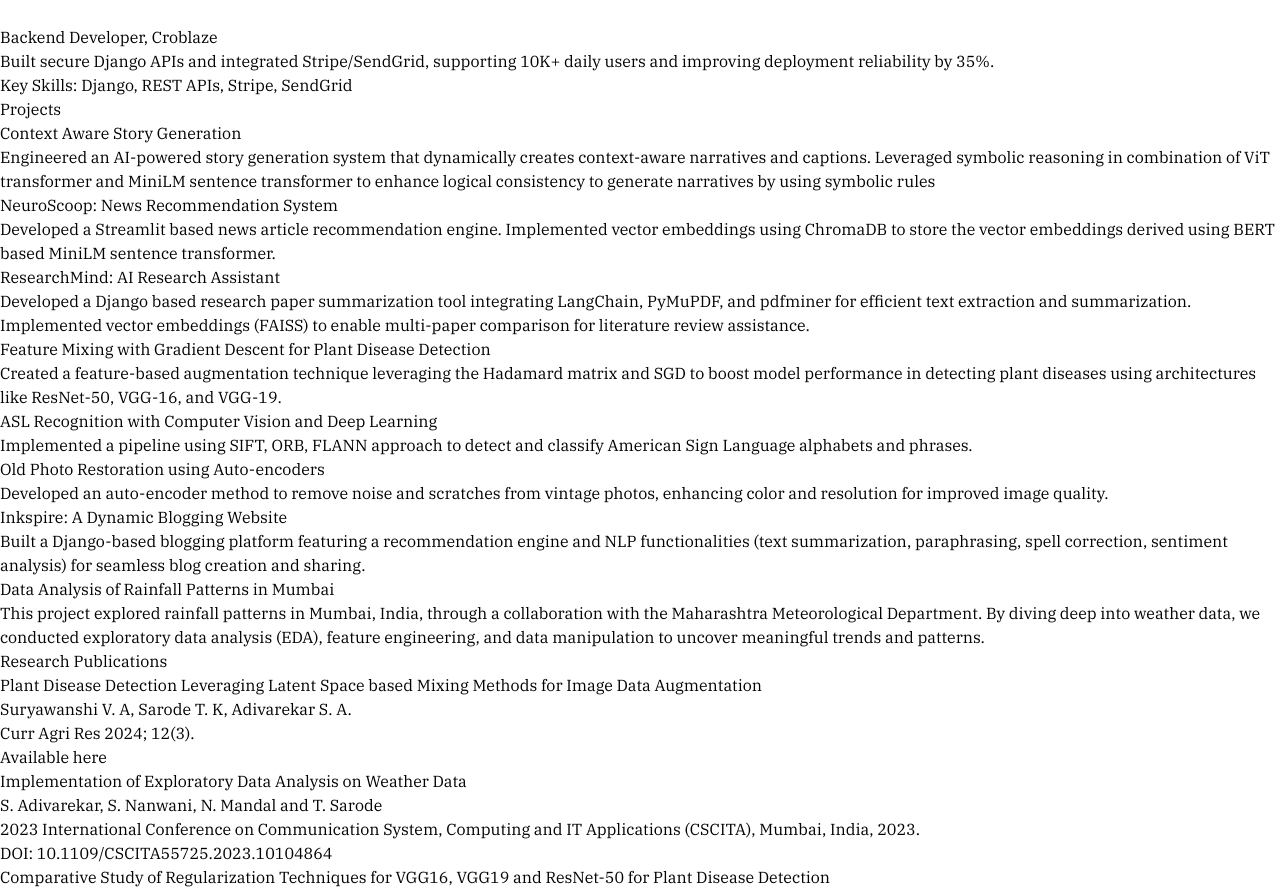
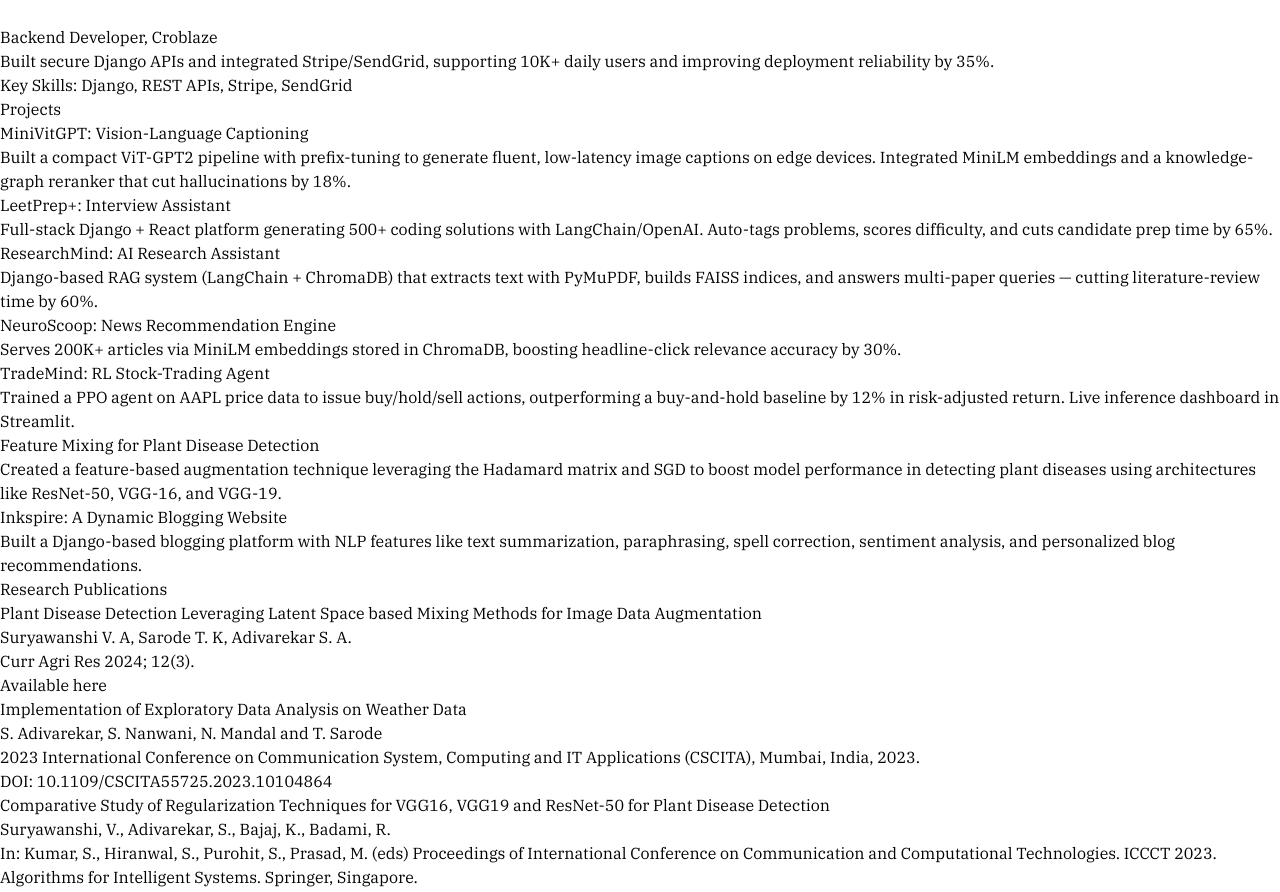
Before and after one commit to Sahiladiv/Portfolio_Sahil, a React (Vite) app: page / in a window 1280 px wide. Shown: the part 5458-6350 px from the top of the page. Built offline with nearby package versions, Linux system fonts and the light colour scheme.

Commit message:
Update Projects.jsx

```diff
--- a/src/components/Projects.jsx
+++ b/src/components/Projects.jsx
@@ -1,108 +1,69 @@
 import React from "react";
 
-const Projects = () => {
-  return (
-    <section id="projects" className="py-16">
-      {/* Outer container with horizontal padding and centered layout */}
-      <div className="container mx-auto px-8">
-        {/* Section Title */}
-        <div className="text-center mb-8">
-          <h2 className="my-10 text-4xl font-serif text-black text-center mb-8">Projects</h2>
-        </div>
+const projects = [
+  {
+    title: "MiniVitGPT: Vision-Language Captioning",
+    description:
+      "Built a compact ViT-GPT2 pipeline with prefix-tuning to generate fluent, low-latency image captions on edge devices. Integrated MiniLM embeddings and a knowledge-graph reranker that cut hallucinations by 18%.",
+  },
+  {
+    title: "LeetPrep+: Interview Assistant",
+    description:
+      "Full-stack Django + React platform generating 500+ coding solutions with LangChain/OpenAI. Auto-tags problems, scores difficulty, and cuts candidate prep time by 65%.",
+  },
+  {
+    title: "ResearchMind: AI Research Assistant",
+    description:
+      "Django-based RAG system (LangChain + ChromaDB) that extracts text with PyMuPDF, builds FAISS indices, and answers multi-paper queries — cutting literature-review time by 60%.",
+  },
+  {
+    title: "NeuroScoop: News Recommendation Engine",
+    description:
+      "Serves 200K+ articles via MiniLM embeddings stored in ChromaDB, boosting headline-click relevance accuracy by 30%.",
+  },
+  {
+    title: "TradeMind: RL Stock-Trading Agent",
+    description:
+      "Trained a PPO agent on AAPL price data to issue buy/hold/sell actions, outperforming a buy-and-hold baseline by 12% in risk-adjusted return. Live inference dashboard in Streamlit.",
+  },
+  {
+    title: "Feature Mixing for Plant Disease Detection",
+    description:
+      "Created a feature-based augmentation technique leveraging the Hadamard matrix and SGD to boost model performance in detecting plant diseases using architectures like ResNet-50, VGG-16, and VGG-19.",
+  },
+  {
+    title: "Inkspire: A Dynamic Blogging Website",
+    description:
+      "Built a Django-based blogging platform with NLP features like text summarization, paraphrasing, spell correction, sentiment analysis, and personalized blog recommendations.",
+  },
+];
 
-        {/* Cards Grid */}
-        <div className="grid grid-cols-1 md:grid-cols-2 lg:grid-cols-3 gap-6">
-          {/* Card 1 */}
-          <div className="bg-white rounded-lg shadow-lg overflow-hidden">
-            <div className="p-6 text-neutral-800">
-              <h3 className="text-xl font-semibold mb-2">Context Aware Story Generation</h3>
-              <div className="w-full h-[1px] bg-gray-300 mb-4"></div>
-              <p className="mb-4">
-                Engineered an AI-powered story generation system that dynamically creates context-aware narratives and captions. Leveraged symbolic reasoning in combination of ViT transformer and MiniLM sentence transformer to enhance logical consistency to generate narratives by using symbolic rules
-              </p>
+const Projects = () => (
+  <section id="projects" className="py-16">
+    <div className="container mx-auto px-8">
+      <h2 className="my-10 text-4xl font-serif text-black text-center">
+        Projects
+      </h2>
+
+      <div className="grid grid-cols-1 md:grid-cols-2 lg:grid-cols-3 gap-6">
+        {projects.map(({ title, description }, index) => (
+          <div
+            key={index}
+            className="bg-white rounded-lg shadow-lg overflow-hidden"
+          >
+            <div className="p-6 text-neutral-800 h-full flex flex-col">
+              {/* Force uniform height for title + line block */}
+              <div className="min-h-[80px] flex flex-col justify-end">
+                <h3 className="text-xl font-semibold mb-2 leading-snug">{title}</h3>
+                <div className="w-full h-px bg-gray-300 mb-4" />
+              </div>
+              <p className="flex-grow">{description}</p>
             </div>
           </div>
-
-          {/* Card 2 - News Recommendation Engine */}
-          <div className="bg-white rounded-lg shadow-lg overflow-hidden">
-            <div className="p-6 text-neutral-800">
-              <h3 className="text-xl font-semibold mb-2">NeuroScoop: News Recommendation System</h3>
-              <div className="w-full h-[1px] bg-gray-300 mb-4"></div>
-              <p className="mb-4">
-                Developed a Streamlit based news article recommendation engine. Implemented vector embeddings using ChromaDB to store the vector embeddings derived using BERT based MiniLM sentence transformer.
-              </p>
-            </div>
-          </div>
-
-          {/* Card 2 - AI-Powered Research Paper Summarizer */}
-          <div className="bg-white rounded-lg shadow-lg overflow-hidden">
-            <div className="p-6 text-neutral-800">
-              <h3 className="text-xl font-semibold mb-2">ResearchMind: AI Research Assistant</h3>
-              <div className="w-full h-[1px] bg-gray-300 mb-4"></div>
-              <p className="mb-4">
-                Developed a Django based research paper summarization tool integrating LangChain, PyMuPDF, and pdfminer for efficient text extraction and summarization. Implemented vector embeddings (FAISS) to enable multi-paper comparison for literature review assistance.
-              </p>
-            </div>
-          </div>
-
-          {/* Card 3 */}
-          <div className="bg-white rounded-lg shadow-lg overflow-hidden">
-            <div className="p-6 text-neutral-800">
-              <h3 className="text-xl font-semibold mb-2">Feature Mixing with Gradient Descent for Plant Disease Detection</h3>
-              <div className="w-full h-[1px] bg-gray-300 mb-4"></div>
-              <p className="mb-4">
-                Created a feature-based augmentation technique leveraging the Hadamard matrix and SGD to boost model performance in detecting plant diseases using architectures like ResNet-50, VGG-16, and VGG-19.
-              </p>
-            </div>
-          </div>
-
-          {  /*Card 4 */}
-         <div className="bg-white rounded-lg shadow-lg overflow-hidden">
-            <div className="p-6 text-neutral-800">
-              <h3 className="text-xl font-semibold mb-2">ASL Recognition with Computer Vision and Deep Learning</h3>
-              <div className="w-full h-[1px] bg-gray-300 mb-4"></div>
-              <p className="mb-4">
-                Implemented a pipeline using SIFT, ORB, FLANN approach to detect and classify American Sign Language alphabets and phrases.
-              </p>
-            </div>
-          </div>
-
-          {/* Card 5 */}
-          <div className="bg-white rounded-lg shadow-lg overflow-hidden">
-            <div className="p-6 text-neutral-800">
-              <h3 className="text-xl font-semibold mb-2">Old Photo Restoration using Auto-encoders</h3>
-              <div className="w-full h-[1px] bg-gray-300 mb-4"></div>
-              <p className="mb-4">
-                Developed an auto-encoder method to remove noise and scratches from vintage photos, enhancing color and resolution for improved image quality.
-              </p>
-            </div>
-          </div>
-
-          {/* Card 6 */}
-          <div className="bg-white rounded-lg shadow-lg overflow-hidden">
-            <div className="p-6 text-neutral-800">
-              <h3 className="text-xl font-semibold mb-2">Inkspire: A Dynamic Blogging Website</h3>
-              <div className="w-full h-[1px] bg-gray-300 mb-4"></div>
-              <p className="mb-4">
-                Built a Django-based blogging platform featuring a recommendation engine and NLP functionalities (text summarization, paraphrasing, spell correction, sentiment analysis) for seamless blog creation and sharing.
-              </p>
-            </div>
-          </div>
-
-          {/* Card 7 */}
-          <div className="bg-white rounded-lg shadow-lg overflow-hidden">
-            <div className="p-6 text-neutral-800">
-              <h3 className="text-xl font-semibold mb-2">Data Analysis of Rainfall Patterns in Mumbai</h3>
-              <div className="w-full h-[1px] bg-gray-300 mb-4"></div>
-              <p className="mb-4">
-                This project explored rainfall patterns in Mumbai, India, through a collaboration with the Maharashtra Meteorological Department. By diving deep into weather data, we conducted exploratory data analysis (EDA), feature engineering, and data manipulation to uncover meaningful trends and patterns.
-              </p>
-            </div>
-          </div>
-        </div>
+        ))}
       </div>
-    </section>
-  );
-};
+    </div>
+  </section>
+);
 
 export default Projects;
```
